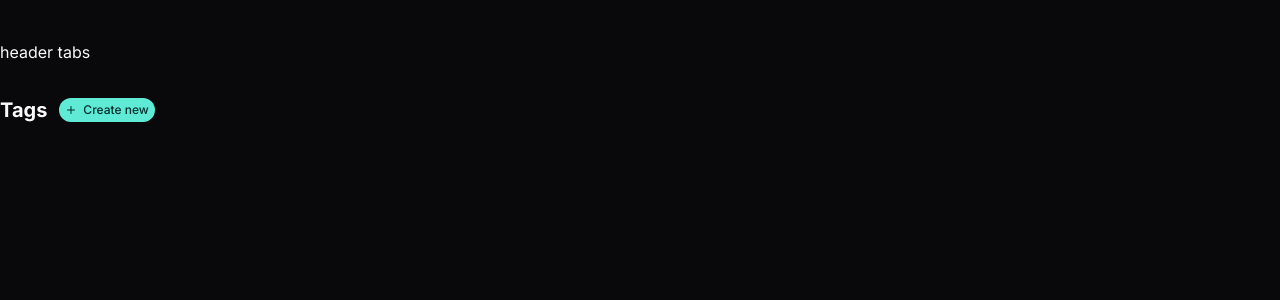
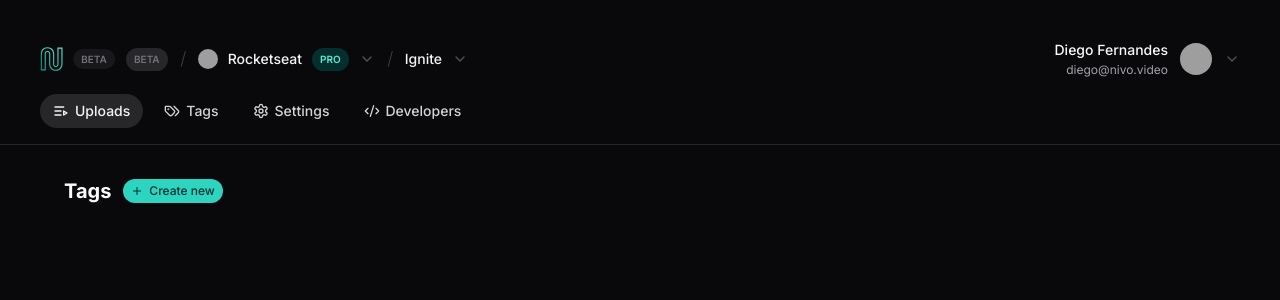
Before and after one commit to renyzeraa/list-data-application, a React (Vite) app in the folder app/: page / in a window 1280 px wide. Shown: the top 300 px of the page. Built offline with nearby package versions, Linux system fonts and the light colour scheme; grey boxes are pictures that could not be loaded.

Commit message:
feat header

```diff
--- a/app/package.json
+++ b/app/package.json
@@ -10,6 +10,7 @@
     "preview": "vite preview"
   },
   "dependencies": {
+    "@radix-ui/react-select": "^2.0.0",
     "lucide-react": "^0.338.0",
     "react": "^18.2.0",
     "react-dom": "^18.2.0",
--- a/app/src/App.tsx
+++ b/app/src/App.tsx
@@ -1,19 +1,22 @@
 import { Plus } from 'lucide-react'
+import { Header } from './components/header'
+import { Tabs } from './components/tabs'
+import { Button } from './components/ui/button'
 
 export function App() {
   return (
     <div className="py-10 space-y-8">
       <div>
-        header
-        tabs
+        <Header></Header>
+        <Tabs></Tabs>
       </div>
-      <main className="max-w-6xl space-y-5 nx-auto">
+      <main className="max-w-6xl space-y-5 mx-auto">
         <div className='flex items-center gap-3'>
           <h1 className="text-xl font-bold">Tags</h1>
-          <button className='inline-flex items-center gap-1.5 text-xs bg-teal-300 text-teal-950 font-medium rounded-full px-1.5 py-1'>
+          <Button variant='primary'>
             <Plus className='size-3'></Plus>
             Create new
-          </button>
+          </Button>
         </div>
       </main>
   </div>
--- a/app/src/components/header.tsx
+++ b/app/src/components/header.tsx
@@ -1,6 +1,6 @@
 import { ChevronDown } from 'lucide-react'
 
-import nivoLogo from '../assets/logo-nivo.svg'
+import nivoLogo from '../assets/log-nivo.svg'
 import { Badge } from './ui/badge'
 
 export function Header() {
```
Also changed, not shown: 1 other file (tests, documents, lock files or other folders).
